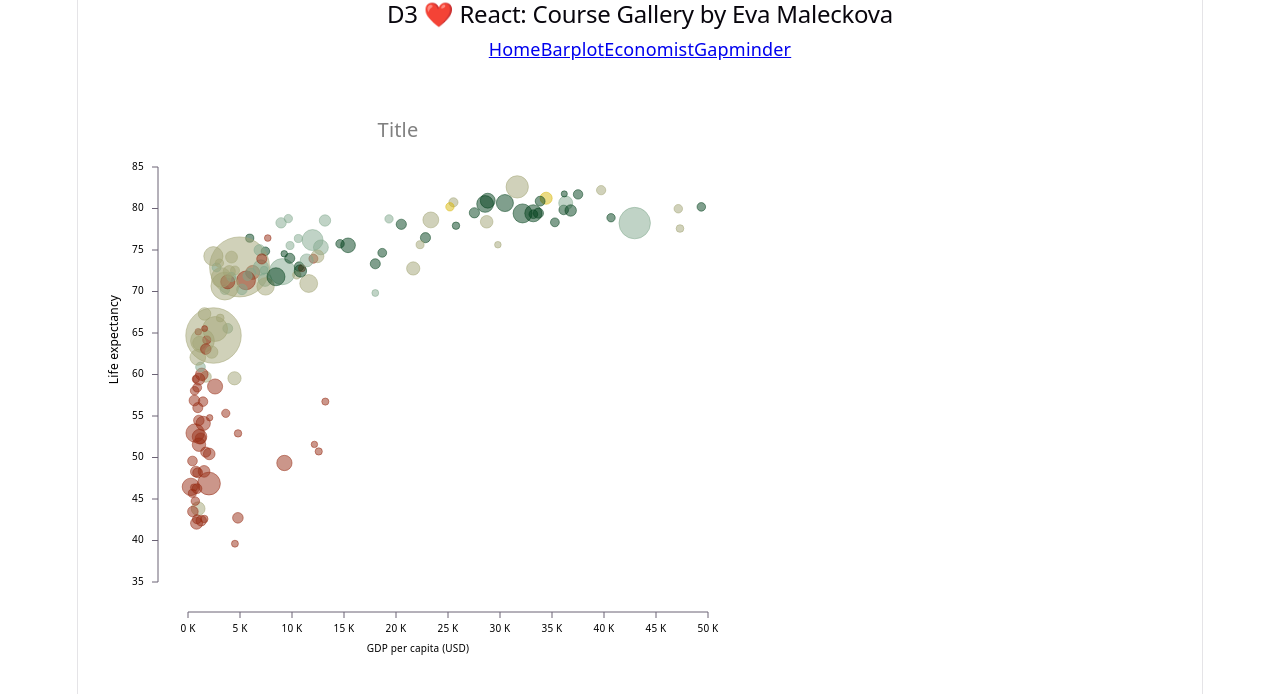
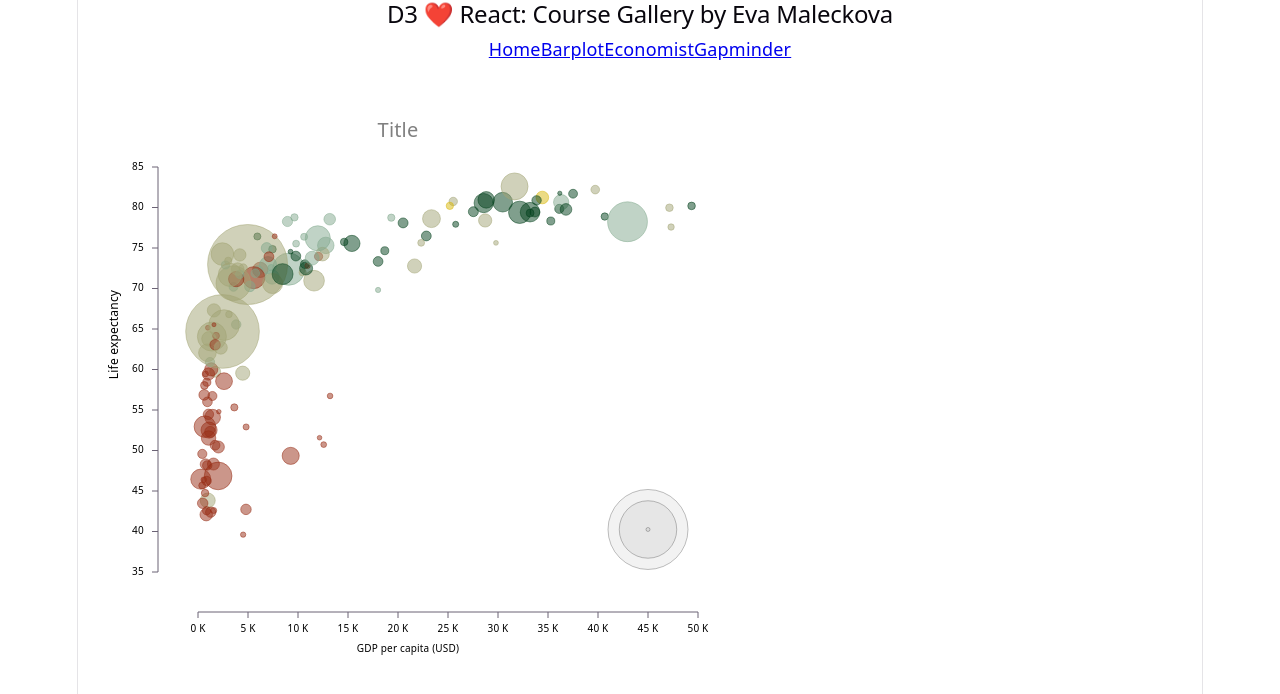
Before and after one commit to emaleckova/d3-react-class-2026, a React (Vite) app: page /gapminder in a window 1280 px wide. Shown: the top 694 px of the page. Built offline with nearby package versions, Linux system fonts and the light colour scheme.

Commit message:
Placing of population size legend is OK, data/steps to be improved

```diff
--- a/src/visualizations/03_GapminderPlot/gapminderPlot.jsx
+++ b/src/visualizations/03_GapminderPlot/gapminderPlot.jsx
@@ -1,4 +1,4 @@
-import { scaleLinear, scaleOrdinal, scaleSqrt, min, max } from "d3";
+import { scaleLinear, scaleOrdinal, scaleSqrt, min, max, ticks } from "d3";
 
 import { AxisBottom } from "./AxisBottom";
 import { AxisLeft } from "./AxisLeft";
@@ -24,6 +24,26 @@ export default function GapminderPlot({ data }) {
   const maxLifeExp = Math.ceil(max(data, (d) => d.lifeExp) / 5) * 5;
   const minPopulation = min(data, (d) => d.pop);
   const maxPopulation = max(data, (d) => d.pop);
+  console.log("Min population is " + minPopulation);
+  console.log("Max population is " + maxPopulation);
+
+  {
+    /* Transfromed populations for a legend: min, max and two intermediate values */
+  }
+  const minPopLegend = Math.floor(minPopulation / 1000) * 1000;
+  const maxPopLegend = Math.ceil(maxPopulation / 1000) * 1000;
+  console.log("Min population legend is " + minPopLegend);
+  console.log("Max population legend is " + maxPopLegend);
+  const popDivision = maxPopLegend / minPopLegend;
+  console.log("Pop division: " + popDivision);
+  const popSteps = maxPopLegend / popDivision;
+  console.log("Population steps to max: " + popSteps);
+  const popLegendData = [
+    minPopLegend,
+    minPopLegend + (popSteps / 2) * popDivision,
+    maxPopLegend,
+  ];
+  console.log("Population legend is " + popLegendData);
 
   const continents = [...new Set(data.map((d) => d.continent))].sort();
   console.log(continents);
@@ -31,10 +51,10 @@ export default function GapminderPlot({ data }) {
     .domain(continents)
     .range(["#972D15FF", "#81A88DFF", "#A2A475FF", "#02401BFF", "#D8B70AFF"]);
 
-  const minRadius = 3;
-  const maxRadius = 30;
+  const minRadius = 2;
+  const maxRadius = 40;
   const popSizeScale = scaleSqrt()
-    .domain([minPopulation, maxPopulation])
+    .domain([minPopLegend, maxPopLegend])
     .range([minRadius, maxRadius]);
 
   const xScale = scaleLinear()
@@ -71,6 +91,20 @@ export default function GapminderPlot({ data }) {
               fillOpacity={0.5}
             />
           ))}
+          {/* Population legend */}
+          {popLegendData.map((d, i) => (
+            <circle
+              key={i}
+              cx={xScale(maxGdp * 0.9)}
+              cy={yScale(minLifeExp * 1.15)}
+              r={popSizeScale(d)}
+              stroke="black"
+              strokeWidth={0.25}
+              fill="black"
+              fillOpacity={0.05}
+            />
+          ))}
+
           {/* Axes */}
           <g transform={`translate(0, ${boundsHeight})`}>
             <AxisBottom
```
